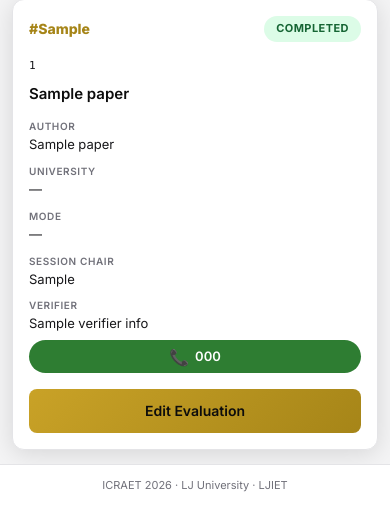
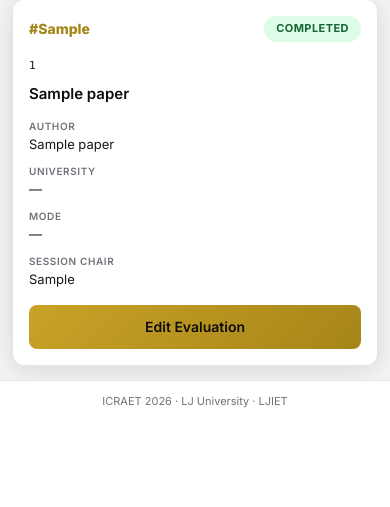
Before and after one commit to dhruvpd77/confrence, a Django app: template marksheet/templates/marksheet/faculty_evaluations.html in a window 390 px wide. Shown: the part 456-963 px from the top of the page. After the commit the page ends 864 px from the top, so only its background shows below. Run offline with Django 3.2, Linux system fonts and the light colour scheme; the template is opened without the code that fills it: most values are stand-ins (such as "Sample title", 1, 10 or a date in 2020).

Commit message:
Show verifier phone only in the top bar, not on each paper card.
Remove repeated call link from mobile evaluation cards since contact info is already shown above the list.

Co-authored-by: Cursor <cursoragent@cursor.com>

```diff
--- a/marksheet/templates/marksheet/faculty_evaluations.html
+++ b/marksheet/templates/marksheet/faculty_evaluations.html
@@ -129,20 +129,6 @@
                 <div><label>University</label><span>{{ paper.university|default:"—" }}</span></div>
                 <div><label>Mode</label><span>{{ paper.mode|default:"—" }}</span></div>
                 <div><label>Session Chair</label><span>{{ paper.session_chair|default:"—" }}</span></div>
-                {% if verifier_info %}
-                <div class="paper-card-verifier">
-                    <label>Verifier</label>
-                    <span class="verifier-cell">
-                        {{ verifier_info.name }}
-                        {% if verifier_info.phone_dial %}
-                        <a href="tel:{{ verifier_info.phone_dial }}" class="verifier-call-link verifier-call-link-sm" title="Call verifier">
-                            <span class="call-icon" aria-hidden="true">📞</span>
-                            {{ verifier_info.phone|default:verifier_info.phone_dial }}
-                        </a>
-                        {% endif %}
-                    </span>
-                </div>
-                {% endif %}
             </div>
             {% if track_locked %}
             <span class="btn btn-gold btn-full" style="opacity:0.5;pointer-events:none">Locked</span>
```
